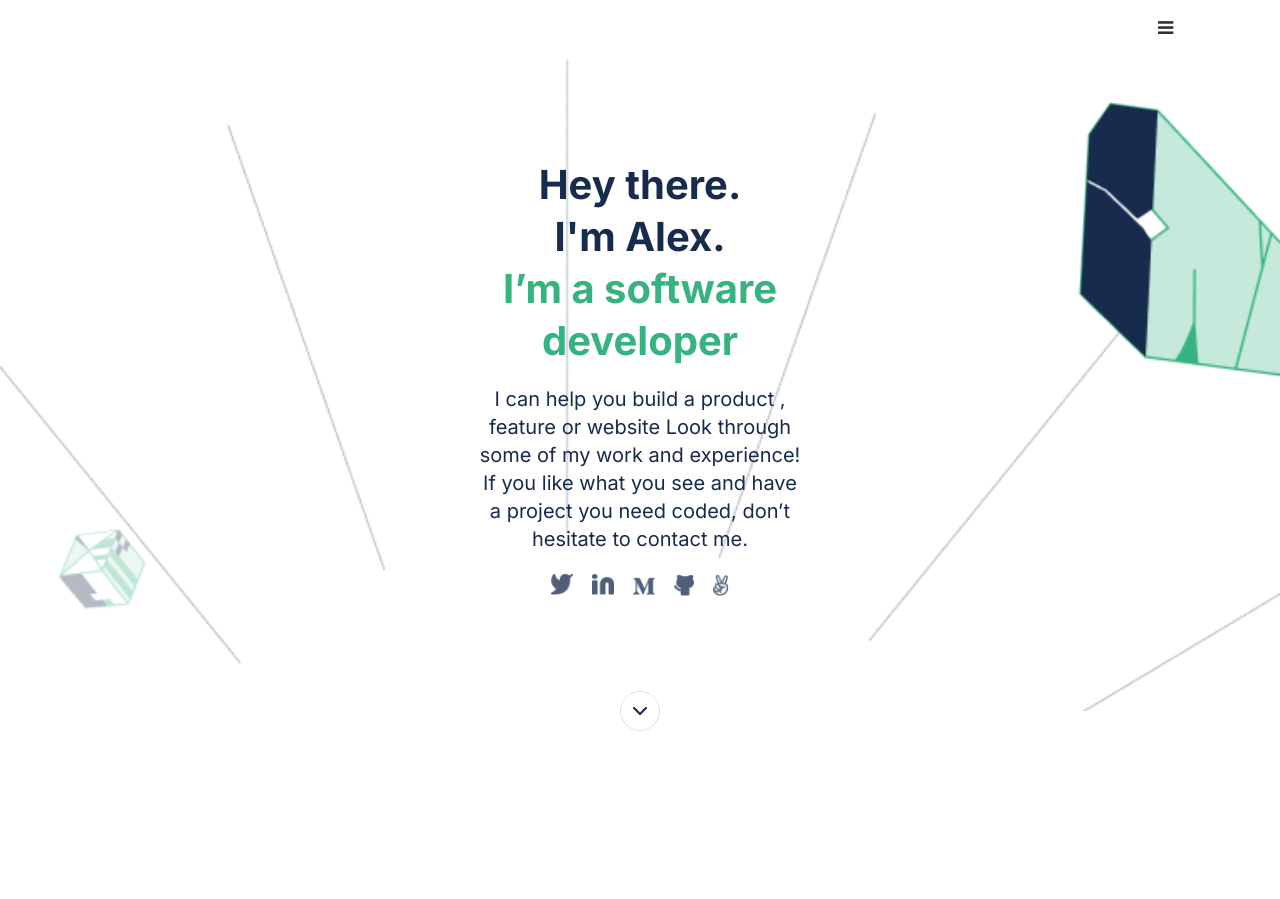
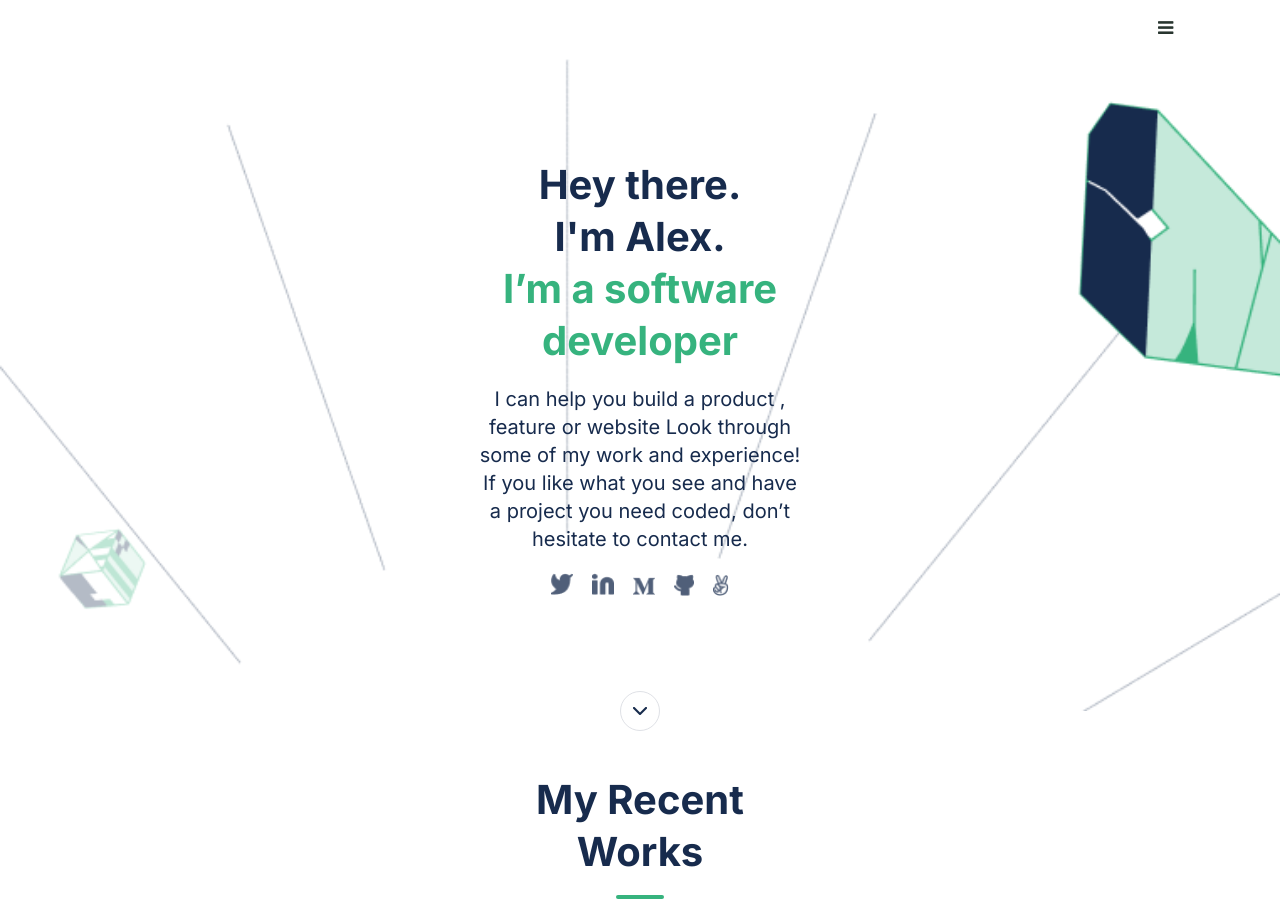
Before and after one commit to Al-Amin-Khan-Shakil/repository-one, a website: page index.html in a window 1280 px wide. Before the commit the page ends 800 px from the top, so only its background shows below. Drawn offline with Linux system fonts and the light colour scheme.

Commit message:
create work section title

```diff
--- a/index.html
+++ b/index.html
@@ -56,6 +56,12 @@
     </div>
 
   </section>
+  <div class="showcase-title">
+    <div class="title-box">
+      <h2>My Recent Works</h2>
+    </div>
+    <div class="separator"></div>
+  </div>
 
 </body>
 </html>
--- a/style.css
+++ b/style.css
@@ -9,6 +9,8 @@
 body {
   background-color: white;
   margin: 0;
+  display: grid;
+  grid-template-columns: auto;
 }
 
 /* hero section */
@@ -186,3 +188,36 @@ body {
   justify-content: center;
   align-items: center;
 }
+
+/* work section title */
+
+.showcase-title {
+  width: 100vw;
+  height: 125px;
+  margin-top: 63px;
+  display: flex;
+  flex-direction: column;
+  justify-content: space-between;
+  align-items:center;
+}
+
+.title-box {
+  text-align: center;
+  width: 327px;
+}
+
+.showcase-title h2 {
+  font-family: 'Inter', sans-serif;
+  font-style: normal;
+  font-weight: 700;
+  font-size: 40px;
+  line-height: 52px;
+  color: #172B4D
+}
+
+.separator {
+  width: 48px;
+height: 4px;
+background: #36B37E;
+border-radius: 24px;
+}
```
